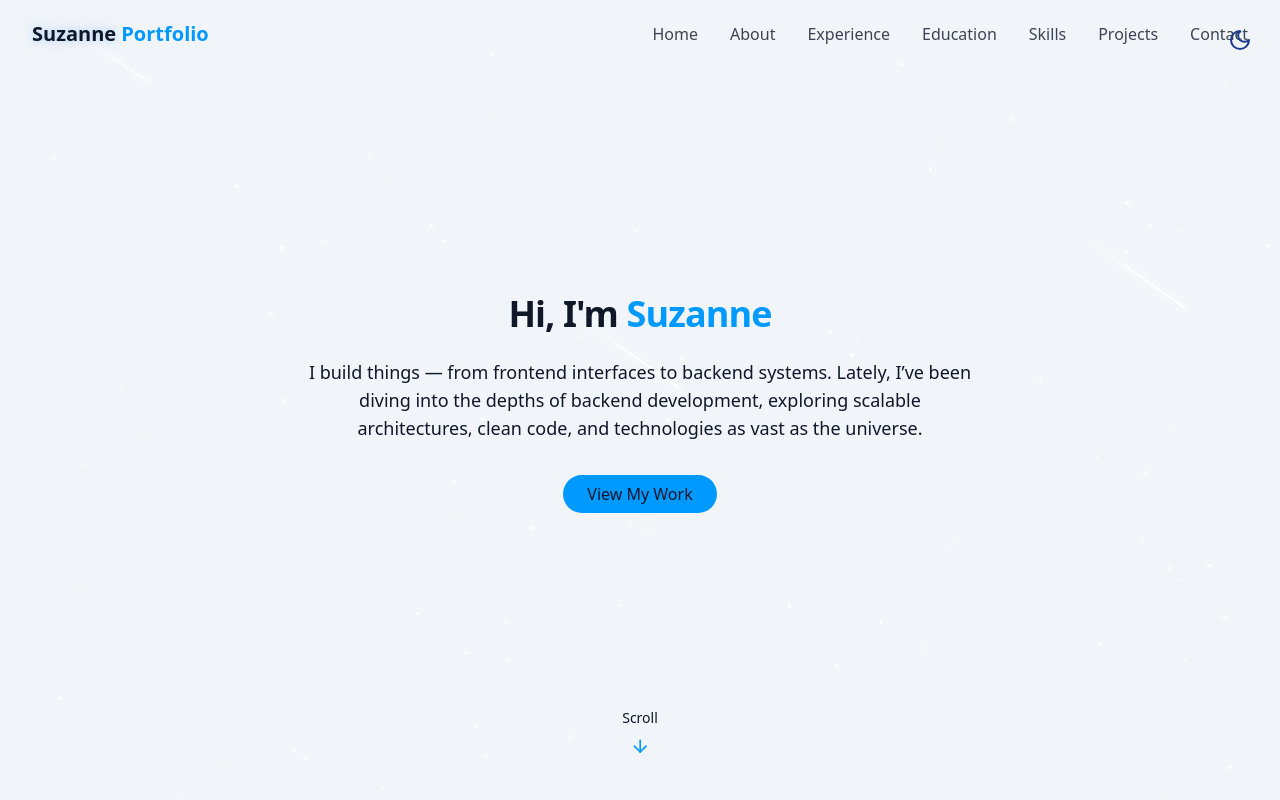
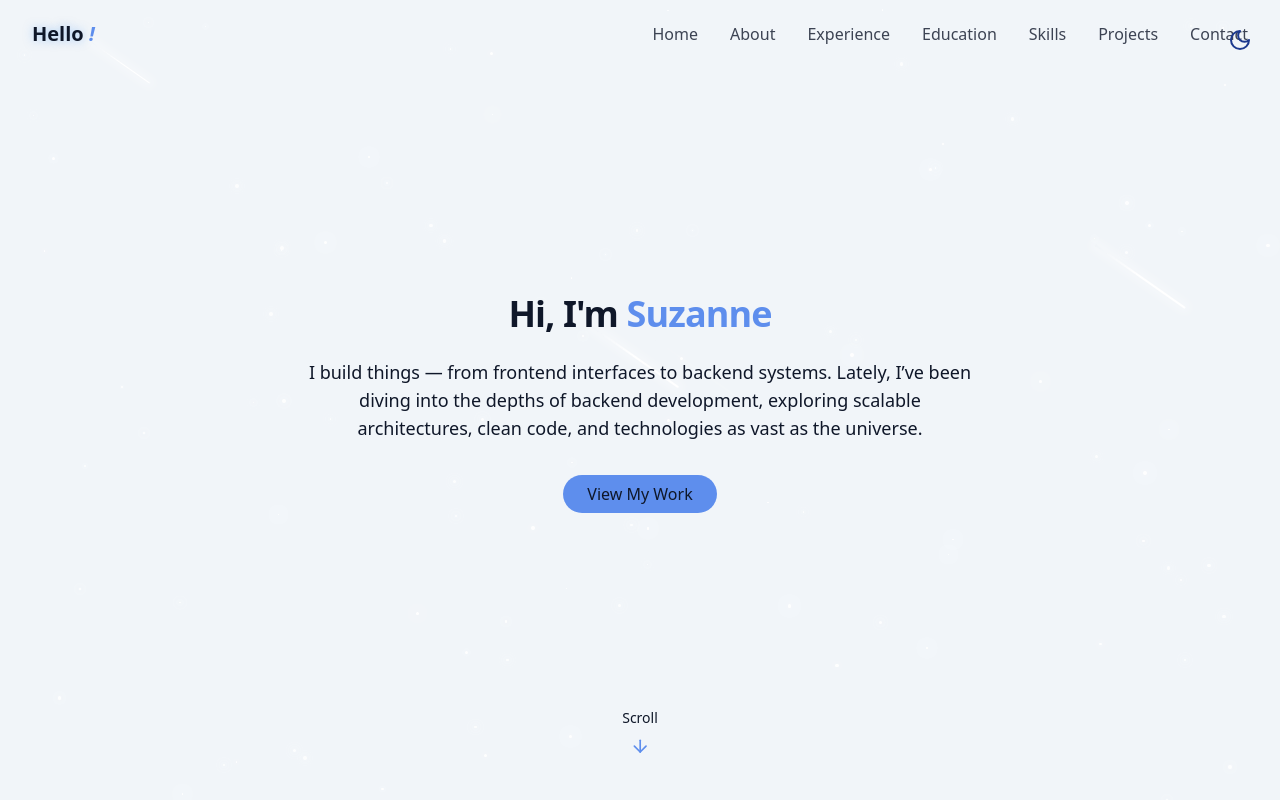
Before and after one commit to szan12/suz-portfolio, a React (Vite) app: page / in a window 1280 px wide. Shown: the top 800 px of the page. Built offline with nearby package versions, Linux system fonts and the light colour scheme.

Commit message:
typos and designs

```diff
--- a/src/components/Navbar.jsx
+++ b/src/components/Navbar.jsx
@@ -37,8 +37,8 @@ export const Navbar = () => {
                     href="#hero"
                 >
                     <span className="relative z-10">
-                        <span className="text-glow text-foreground">Suzanne</span>{" "}
-                        Portfolio
+                        <span className="text-glow text-foreground">Hello</span>{" "}
+                        <i>!</i>
                     </span>
                 </a>
 
--- a/src/components/ProjectsSection.jsx
+++ b/src/components/ProjectsSection.jsx
@@ -6,7 +6,7 @@ const projects = [
     title: "ConSite APP",
     description: "A construction site helmet detection mobile application prototype. Main features: detect helmet on workers and send notification to users.",
     image: "/src/projects/fyp.png",
-    tags: ["TensorFlow", "Android Studio", "Direbase"],
+    tags: ["TensorFlow", "Android Studio", "Firebase"],
     demoUrl: "/src/files/CB19103_THESIS.pdf",
   },
   {
--- a/src/index.css
+++ b/src/index.css
@@ -69,8 +69,8 @@
 
     --card: 0 0% 100%;
 
-    --primary: 204 100% 50%;
-    --primary-foreground: 210 40% 98%;
+    --primary: 220 80% 65%;
+    --primary-foreground: 213 31% 91%;
 
     --border: 214 32% 91%;
   }
```
